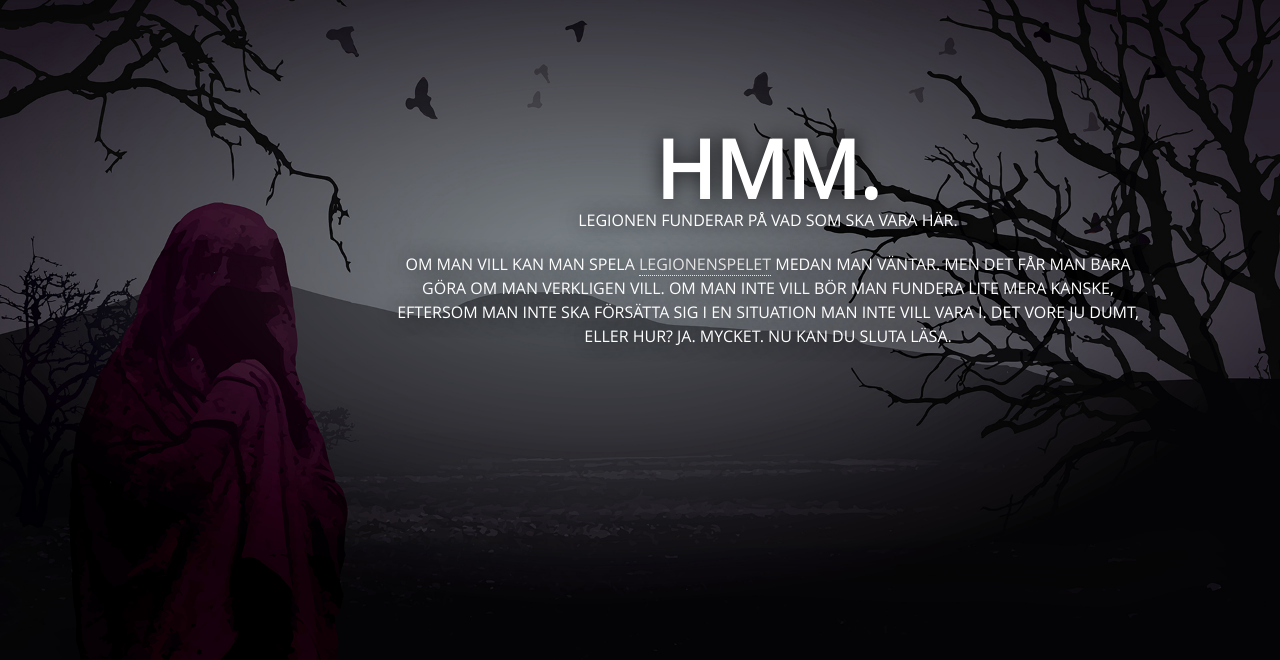
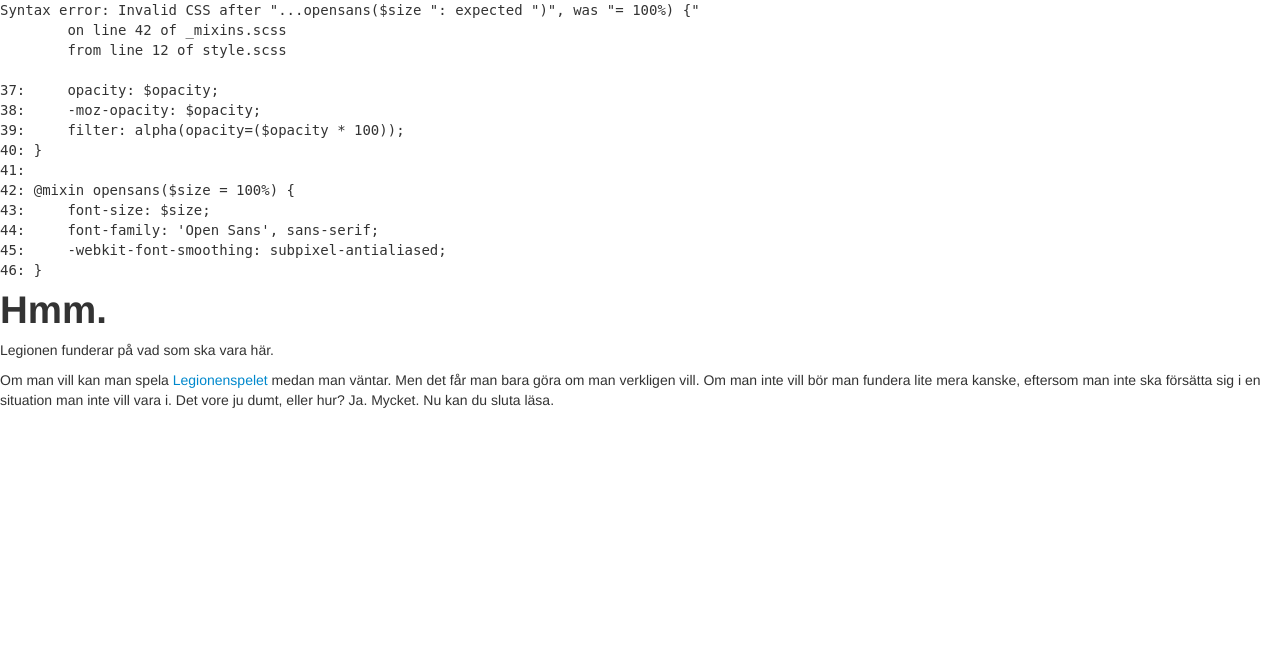
Before and after one commit to klaseskilson/mottagningen, a CodeIgniter app: page /index.php/sida/index in a window 1280 px wide. Shown: the top 660 px of the page. Run offline with CodeIgniter, Linux system fonts and the light colour scheme.

Commit message:
wierd merge

```diff
--- a/web/css/style.css
+++ b/web/css/style.css
@@ -1,133 +1,86 @@
-/*****************************************************************************************
- * legionen.nu
- *
- * Är nollan eller faddern nyfiken? Ojoj!
- */
 /*
-	RESET
+Syntax error: Invalid CSS after "...opensans($size ": expected ")", was "= 100%) {"
+        on line 42 of _mixins.scss
+        from line 12 of style.scss
+
+37: 	opacity: $opacity;
+38: 	-moz-opacity: $opacity;
+39: 	filter: alpha(opacity=($opacity * 100));
+40: }
+41:
+42: @mixin opensans($size = 100%) {
+43: 	font-size: $size;
+44: 	font-family: 'Open Sans', sans-serif;
+45: 	-webkit-font-smoothing: subpixel-antialiased;
+46: }
+
+Backtrace:
+_mixins.scss:42
+style.scss:12
+/Library/Ruby/Gems/1.8/gems/sass-3.2.9/bin/../lib/sass/../sass/scss/parser.rb:1148:in `expected'
+/Library/Ruby/Gems/1.8/gems/sass-3.2.9/bin/../lib/sass/../sass/script/lexer.rb:199:in `expected!'
+/Library/Ruby/Gems/1.8/gems/sass-3.2.9/bin/../lib/sass/../sass/script/parser.rb:476:in `assert_tok'
+/Library/Ruby/Gems/1.8/gems/sass-3.2.9/bin/../lib/sass/../sass/script/parser.rb:362:in `defn_arglist!'
+/Library/Ruby/Gems/1.8/gems/sass-3.2.9/bin/../lib/sass/../sass/script/parser.rb:104:in `parse_mixin_definition_arglist'
+/Library/Ruby/Gems/1.8/gems/sass-3.2.9/bin/../lib/sass/../sass/scss/parser.rb:1022:in `send'
+/Library/Ruby/Gems/1.8/gems/sass-3.2.9/bin/../lib/sass/../sass/scss/parser.rb:1022:in `sass_script'
+/Library/Ruby/Gems/1.8/gems/sass-3.2.9/bin/../lib/sass/../sass/scss/parser.rb:185:in `mixin_directive'
+/Library/Ruby/Gems/1.8/gems/sass-3.2.9/bin/../lib/sass/../sass/scss/parser.rb:175:in `send'
+/Library/Ruby/Gems/1.8/gems/sass-3.2.9/bin/../lib/sass/../sass/scss/parser.rb:175:in `special_directive'
+/Library/Ruby/Gems/1.8/gems/sass-3.2.9/bin/../lib/sass/../sass/scss/parser.rb:147:in `directive'
+/Library/Ruby/Gems/1.8/gems/sass-3.2.9/bin/../lib/sass/../sass/scss/parser.rb:553:in `block_child'
+/Library/Ruby/Gems/1.8/gems/sass-3.2.9/bin/../lib/sass/../sass/scss/parser.rb:546:in `block_contents'
+/Library/Ruby/Gems/1.8/gems/sass-3.2.9/bin/../lib/sass/../sass/scss/parser.rb:82:in `stylesheet'
+/Library/Ruby/Gems/1.8/gems/sass-3.2.9/bin/../lib/sass/../sass/scss/parser.rb:27:in `parse'
+/Library/Ruby/Gems/1.8/gems/sass-3.2.9/bin/../lib/sass/../sass/engine.rb:342:in `_to_tree'
+/Library/Ruby/Gems/1.8/gems/sass-3.2.9/bin/../lib/sass/../sass/engine.rb:274:in `to_tree'
+/Library/Ruby/Gems/1.8/gems/sass-3.2.9/bin/../lib/sass/../sass/tree/visitors/perform.rb:225:in `visit_import'
+/Library/Ruby/Gems/1.8/gems/sass-3.2.9/bin/../lib/sass/../sass/tree/visitors/base.rb:37:in `send'
+/Library/Ruby/Gems/1.8/gems/sass-3.2.9/bin/../lib/sass/../sass/tree/visitors/base.rb:37:in `visit'
+/Library/Ruby/Gems/1.8/gems/sass-3.2.9/bin/../lib/sass/../sass/tree/visitors/perform.rb:100:in `visit'
+/Library/Ruby/Gems/1.8/gems/sass-3.2.9/bin/../lib/sass/../sass/tree/visitors/base.rb:53:in `visit_children'
+/Library/Ruby/Gems/1.8/gems/sass-3.2.9/bin/../lib/sass/../sass/tree/visitors/base.rb:53:in `map'
+/Library/Ruby/Gems/1.8/gems/sass-3.2.9/bin/../lib/sass/../sass/tree/visitors/base.rb:53:in `visit_children'
+/Library/Ruby/Gems/1.8/gems/sass-3.2.9/bin/../lib/sass/../sass/tree/visitors/perform.rb:109:in `visit_children'
+/Library/Ruby/Gems/1.8/gems/sass-3.2.9/bin/../lib/sass/../sass/tree/visitors/perform.rb:121:in `with_environment'
+/Library/Ruby/Gems/1.8/gems/sass-3.2.9/bin/../lib/sass/../sass/tree/visitors/perform.rb:108:in `visit_children'
+/Library/Ruby/Gems/1.8/gems/sass-3.2.9/bin/../lib/sass/../sass/tree/visitors/base.rb:37:in `visit'
+/Library/Ruby/Gems/1.8/gems/sass-3.2.9/bin/../lib/sass/../sass/tree/visitors/perform.rb:128:in `visit_root'
+/Library/Ruby/Gems/1.8/gems/sass-3.2.9/bin/../lib/sass/../sass/tree/visitors/base.rb:37:in `send'
+/Library/Ruby/Gems/1.8/gems/sass-3.2.9/bin/../lib/sass/../sass/tree/visitors/base.rb:37:in `visit'
+/Library/Ruby/Gems/1.8/gems/sass-3.2.9/bin/../lib/sass/../sass/tree/visitors/perform.rb:100:in `visit'
+/Library/Ruby/Gems/1.8/gems/sass-3.2.9/bin/../lib/sass/../sass/tree/visitors/perform.rb:7:in `send'
+/Library/Ruby/Gems/1.8/gems/sass-3.2.9/bin/../lib/sass/../sass/tree/visitors/perform.rb:7:in `visit'
+/Library/Ruby/Gems/1.8/gems/sass-3.2.9/bin/../lib/sass/../sass/tree/root_node.rb:20:in `render'
+/Library/Ruby/Gems/1.8/gems/sass-3.2.9/bin/../lib/sass/../sass/engine.rb:315:in `_render'
+/Library/Ruby/Gems/1.8/gems/sass-3.2.9/bin/../lib/sass/../sass/engine.rb:262:in `render'
+/Library/Ruby/Gems/1.8/gems/sass-3.2.9/bin/../lib/sass/../sass/plugin/compiler.rb:362:in `update_stylesheet'
+/Library/Ruby/Gems/1.8/gems/sass-3.2.9/bin/../lib/sass/../sass/plugin/compiler.rb:203:in `update_stylesheets'
+/Library/Ruby/Gems/1.8/gems/sass-3.2.9/bin/../lib/sass/../sass/plugin/compiler.rb:201:in `each'
+/Library/Ruby/Gems/1.8/gems/sass-3.2.9/bin/../lib/sass/../sass/plugin/compiler.rb:201:in `update_stylesheets'
+/Library/Ruby/Gems/1.8/gems/sass-3.2.9/bin/../lib/sass/../sass/plugin/compiler.rb:283:in `watch'
+/Library/Ruby/Gems/1.8/gems/sass-3.2.9/vendor/listen/lib/listen/multi_listener.rb:108:in `call'
+/Library/Ruby/Gems/1.8/gems/sass-3.2.9/vendor/listen/lib/listen/multi_listener.rb:108:in `on_change'
+/Library/Ruby/Gems/1.8/gems/sass-3.2.9/vendor/listen/lib/listen/multi_listener.rb:117:in `initialize_adapter'
+/Library/Ruby/Gems/1.8/gems/sass-3.2.9/vendor/listen/lib/listen/adapters/polling.rb:56:in `call'
+/Library/Ruby/Gems/1.8/gems/sass-3.2.9/vendor/listen/lib/listen/adapters/polling.rb:56:in `poll'
+/Library/Ruby/Gems/1.8/gems/sass-3.2.9/vendor/listen/lib/listen/adapters/polling.rb:32:in `start'
+/Library/Ruby/Gems/1.8/gems/sass-3.2.9/vendor/listen/lib/listen/adapters/polling.rb:32:in `initialize'
+/Library/Ruby/Gems/1.8/gems/sass-3.2.9/vendor/listen/lib/listen/adapters/polling.rb:32:in `new'
+/Library/Ruby/Gems/1.8/gems/sass-3.2.9/vendor/listen/lib/listen/adapters/polling.rb:32:in `start'
+/Library/Ruby/Gems/1.8/gems/sass-3.2.9/vendor/listen/lib/listen/multi_listener.rb:44:in `start'
+/Library/Ruby/Gems/1.8/gems/sass-3.2.9/bin/../lib/sass/../sass/plugin/compiler.rb:291:in `watch'
+/Library/Ruby/Gems/1.8/gems/sass-3.2.9/bin/../lib/sass/../sass/plugin.rb:107:in `send'
+/Library/Ruby/Gems/1.8/gems/sass-3.2.9/bin/../lib/sass/../sass/plugin.rb:107:in `method_missing'
+/Library/Ruby/Gems/1.8/gems/sass-3.2.9/bin/../lib/sass/../sass/exec.rb:452:in `watch_or_update'
+/Library/Ruby/Gems/1.8/gems/sass-3.2.9/bin/../lib/sass/../sass/exec.rb:315:in `process_result'
+/Library/Ruby/Gems/1.8/gems/sass-3.2.9/bin/../lib/sass/../sass/exec.rb:41:in `parse'
+/Library/Ruby/Gems/1.8/gems/sass-3.2.9/bin/../lib/sass/../sass/exec.rb:21:in `parse!'
+/Library/Ruby/Gems/1.8/gems/sass-3.2.9/bin/sass:9
+/usr/bin/sass:19:in `load'
+/usr/bin/sass:19
 */
-/* © reset5  2011 opensource.736cs.com MIT */
-html, body, div, span, applet, object, iframe, h1, h2, h3, h4, h5, h6, p, blockquote, pre, a, abbr, acronym, address, big, cite, code, del, dfn, em, font, img, ins, kbd, q, s, samp, small, strike, strong, sub, sup, tt, var, b, i, center, dl, dt, dd, ol, ul, li, fieldset, form, label, legend, table, caption, tbody, tfoot, thead, tr, th, td, article, aside, audio, canvas, details, figcaption, figure, footer, header, hgroup, mark, menu, meter, nav, output, progress, section, summary, time, video {
-  border: 0;
-  outline: 0;
-  font-size: 100%;
-  vertical-align: baseline;
-  background: transparent;
-  margin: 0;
-  padding: 0; }
-
-body {
-  line-height: 1; }
-
-article, aside, dialog, figure, footer, header, hgroup, nav, section, blockquote {
-  display: block; }
-
-nav ul {
-  list-style: none; }
-
-ol {
-  list-style: decimal; }
-
-ul {
-  list-style: disc; }
-
-ul ul {
-  list-style: circle; }
-
-blockquote, q {
-  quotes: none; }
-
-blockquote:before, blockquote:after, q:before, q:after {
-  content: none; }
-
-ins {
-  text-decoration: underline; }
-
-del {
-  text-decoration: line-through; }
-
-mark {
-  background: none; }
-
-abbr[title], dfn[title] {
-  border-bottom: 1px dotted black;
-  cursor: help; }
-
-table {
-  border-collapse: collapse;
-  border-spacing: 0; }
-
-hr {
-  display: block;
-  height: 1px;
-  border: 0;
-  border-top: 1px solid #cccccc;
-  margin: 1em 0;
-  padding: 0; }
-
-input[type=submit], input[type=button], button {
-  margin: 0;
-  padding: 0; }
-
-input, select, a img {
-  vertical-align: middle; }
-
-/*
-	Typsnitt
-*/
-@font-face {
-  font-family: 'Open Sans';
-  font-style: normal;
-  font-weight: 400;
-  src: local("Open Sans"), local("OpenSans"), url(http://themes.googleusercontent.com/static/fonts/opensans/v6/cJZKeOuBrn4kERxqtaUH3bO3LdcAZYWl9Si6vvxL-qU.woff) format("woff"); }
-
-body {
-  background: url("/web/img/teaser.jpg") #14000b;
-  background-repeat: no-repeat;
-  background-size: 100%;
-  font-family: "Open Sans", sans-serif;
-  color: #fff;
-  width: 100%;
-  text-transform: uppercase;
-  text-shadow: 0 0 20px rgba(0, 0, 0, 0.8); }
-  body a {
-    text-decoration: none;
-    color: #e6e6e6;
-    border-bottom: 1px dotted white; }
-    body a:hover {
-      color: #fff;
-      border-style: solid;
-      text-decoration: none; }
-  body h1 {
-    font-size: 500%;
-    line-height: 1; }
-  body h2 {
-    font-size: 200%; }
-  body h3 {
-    font-size: 100%;
-    text-transform: uppercase; }
-  body p {
-    margin: 0 0 20px;
-    line-height: 1.5; }
-  body #container {
-    width: 60%;
-    padding: 0 0 0 20%;
-    margin: 10% auto;
-    text-align: center; }
-    body #container iframe {
-      width: 600px;
-      height: 337px; }
-
-/***************************************
- OM NÅGON HAR EN LITEN KLEN SKÄRM
- ***************************************/
-@media only screen and (max-width: 480px) {
-  #container {
-    width: 80% !important;
-    margin: 200px auto !important;
-    padding: 0 !important; }
-    #container h1 {
-      font-size: 300%; }
-    #container iframe {
-      width: 100% !important;
-      height: 200px !important; } }
+body:before {
+  white-space: pre;
+  font-family: monospace;
+  content: "Syntax error: Invalid CSS after \"...opensans($size \": expected \")\", was \"= 100%) {\"\A         on line 42 of _mixins.scss\A         from line 12 of style.scss\A \A 37: 	opacity: $opacity;\A 38: 	-moz-opacity: $opacity;\A 39: 	filter: alpha(opacity=($opacity * 100));\A 40: }\A 41: \A 42: @mixin opensans($size = 100%) {\A 43: 	font-size: $size;\A 44: 	font-family: 'Open Sans', sans-serif;\A 45: 	-webkit-font-smoothing: subpixel-antialiased;\A 46: }"; }
```
